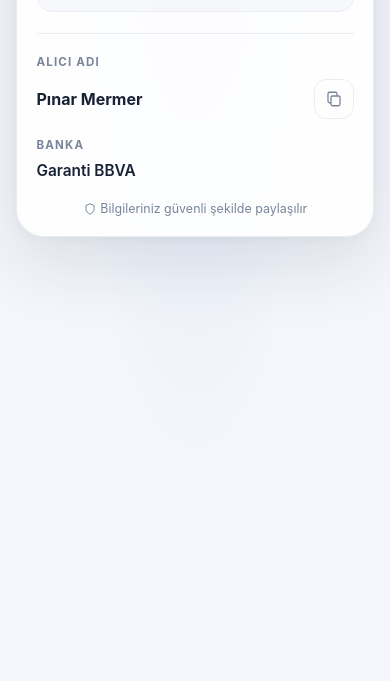
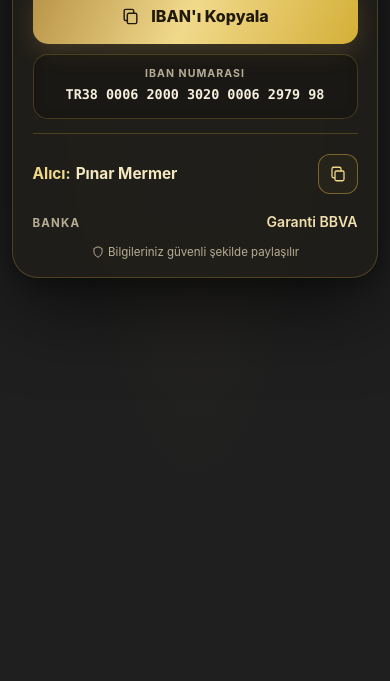
Before and after one commit to ibrahimbaspinardev/pnrguzellik, a plain HTML site: page index.html in a window 390 px wide. Shown: the part 163-844 px from the top of the page. Drawn offline with Linux system fonts and the light colour scheme.

Commit message:
PNR altın temalı hızlı ödeme sayfası ve logo
Add the PNR salon logo and luxury mobile IBAN payment design.

Co-authored-by: Copilot <223556219+Copilot@users.noreply.github.com>

```diff
--- a/index.html
+++ b/index.html
@@ -3,42 +3,28 @@
 <head>
   <meta charset="utf-8">
   <meta name="viewport" content="width=device-width, initial-scale=1, viewport-fit=cover">
-  <meta name="theme-color" content="#f3f6fa">
-  <meta name="description" content="IBAN bilgilerini kolayca görüntüleyin ve kopyalayın.">
-  <title>IBAN Kopyalama | Pınar Mermer</title>
+  <meta name="theme-color" content="#1f1f1f">
+  <meta name="description" content="PNR Güzellik Salonu IBAN ve hızlı ödeme bilgileri.">
+  <title>PNR Güzellik Salonu | Hızlı Ödeme</title>
   <style>
     :root {
-      color-scheme: light dark;
+      color-scheme: dark;
       font-family: Inter, ui-sans-serif, system-ui, -apple-system, BlinkMacSystemFont, "Segoe UI", sans-serif;
       font-synthesis: none;
       text-rendering: optimizeLegibility;
       -webkit-font-smoothing: antialiased;
       -moz-osx-font-smoothing: grayscale;
-      --page: #f3f6fa;
-      --card: rgba(255, 255, 255, .88);
-      --text: #172235;
-      --muted: #78859a;
-      --line: #e8edf4;
-      --accent: #315ee8;
-      --accent-dark: #244bc4;
-      --success: #168657;
-      --success-dark: #11734a;
-      --shadow: 0 24px 70px rgba(34, 52, 86, .12), 0 3px 12px rgba(34, 52, 86, .04);
-    }
-
-    @media (prefers-color-scheme: dark) {
-      :root {
-        --page: #0c1220;
-        --card: rgba(22, 31, 48, .94);
-        --text: #edf2fb;
-        --muted: #9aa8bd;
-        --line: #2a3548;
-        --accent: #7795ff;
-        --accent-dark: #91a8ff;
-        --success: #35b77c;
-        --success-dark: #49c98f;
-        --shadow: 0 24px 70px rgba(0, 0, 0, .34), 0 3px 12px rgba(0, 0, 0, .18);
-      }
+      --page: #1f1f1f;
+      --card: rgba(32, 30, 26, .88);
+      --text: #f6f0df;
+      --muted: #b7ad95;
+      --line: rgba(212, 175, 55, .25);
+      --gold: #d4af37;
+      --gold-light: #f1d98c;
+      --gold-dark: #b89347;
+      --success: #087c58;
+      --success-dark: #066448;
+      --shadow: 0 28px 80px rgba(0, 0, 0, .58), 0 5px 20px rgba(0, 0, 0, .3);
     }
 
     * { box-sizing: border-box; }
@@ -53,25 +39,25 @@
       min-height: 100vh;
       min-height: 100dvh;
       margin: 0;
-      padding: max(12px, env(safe-area-inset-top)) 16px max(16px, env(safe-area-inset-bottom));
+      padding: max(10px, env(safe-area-inset-top)) 12px max(12px, env(safe-area-inset-bottom));
       overflow: auto;
       color: var(--text);
       background:
-        radial-gradient(ellipse at 50% -18%, rgba(80, 119, 236, .12), transparent 55%),
+        radial-gradient(ellipse at 50% -22%, rgba(212, 175, 55, .09), transparent 58%),
         var(--page);
     }
 
     main {
-      width: min(100%, 440px);
+      width: min(100%, 410px);
       margin: 0 auto;
     }
 
     .card {
       position: relative;
       overflow: hidden;
-      padding: clamp(18px, 5vw, 28px);
-      border: 1px solid rgba(128, 148, 180, .17);
-      border-radius: 28px;
+      padding: 16px clamp(16px, 5vw, 24px) 18px;
+      border: 1px solid rgba(212, 175, 55, .25);
+      border-radius: 26px;
       background: var(--card);
       box-shadow: var(--shadow);
       -webkit-backdrop-filter: blur(18px);
@@ -81,26 +67,38 @@
     .card::before {
       position: absolute;
       inset: 0 0 auto;
-      height: 4px;
-      background: linear-gradient(90deg, #5678f4, #74a8ff);
+      height: 2px;
+      background: linear-gradient(90deg, transparent, var(--gold-dark), var(--gold-light), var(--gold-dark), transparent);
       content: "";
+    }
+
+    .brand-logo {
+      display: block;
+      width: min(148px, 40vw);
+      height: 116px;
+      margin: 0 auto 8px;
+      border-radius: 8px;
+      background: #1f1f1f;
+      object-fit: cover;
+      object-position: center;
     }
 
     .divider {
       height: 1px;
-      margin: 21px 0;
+      margin: 14px 0;
       border: 0;
       background: var(--line);
     }
 
     .detail-label {
       display: block;
-      margin-bottom: 9px;
+      margin-bottom: 6px;
       color: var(--muted);
       font-size: .72rem;
       font-weight: 750;
       letter-spacing: .1em;
       text-transform: uppercase;
+      text-align: left;
     }
 
     .recipient-row {
@@ -109,7 +107,7 @@
       align-items: center;
       justify-content: space-between;
       gap: 10px;
-      margin-bottom: 18px;
+      margin-bottom: 13px;
     }
 
     .recipient-name {
@@ -126,10 +124,10 @@
       height: 40px;
       flex: 0 0 auto;
       place-items: center;
-      border: 1px solid var(--line);
+      border: 1px solid rgba(212, 175, 55, .48);
       border-radius: 12px;
-      color: var(--muted);
-      background: transparent;
+      color: var(--gold-light);
+      background: rgba(212, 175, 55, .045);
       cursor: pointer;
       transition: color .18s ease, border-color .18s ease, background .18s ease;
       -webkit-tap-highlight-color: transparent;
@@ -137,36 +135,38 @@
 
     .icon-button:hover,
     .icon-button:focus-visible {
-      border-color: rgba(49, 94, 232, .35);
-      color: var(--accent);
-      background: rgba(49, 94, 232, .06);
+      border-color: var(--gold);
+      color: #fff1bd;
+      background: rgba(212, 175, 55, .12);
     }
 
     .icon-button:focus-visible,
     .copy-button:focus-visible {
-      outline: 3px solid rgba(80, 119, 236, .35);
+      outline: 3px solid rgba(212, 175, 55, .38);
       outline-offset: 3px;
     }
 
     .bank-name {
       margin: 0;
-      font-size: .96rem;
+      color: #f0dfaf;
+      font-size: .88rem;
       font-weight: 600;
     }
 
     .iban-box {
-      margin-top: 12px;
-      padding: 14px;
-      border: 1px solid var(--line);
+      margin-top: 10px;
+      padding: 12px 10px;
+      border: 1px solid rgba(212, 175, 55, .23);
       border-radius: 15px;
-      background: rgba(128, 148, 180, .055);
+      background: rgba(0, 0, 0, .19);
+      box-shadow: inset 0 1px 14px rgba(0, 0, 0, .15);
     }
 
     .iban-label {
       display: block;
-      margin-bottom: 7px;
+      margin-bottom: 5px;
       color: var(--muted);
-      font-size: .7rem;
+      font-size: .66rem;
       font-weight: 750;
       letter-spacing: .1em;
       text-align: center;
@@ -177,7 +177,7 @@
       display: block;
       color: var(--text);
       font-family: ui-monospace, SFMono-Regular, Menlo, Monaco, Consolas, monospace;
-      font-size: clamp(.75rem, 3.6vw, 1rem);
+      font-size: clamp(.68rem, 3.45vw, .95rem);
       font-weight: 650;
       letter-spacing: 0;
       line-height: 1.55;
@@ -188,43 +188,71 @@
     .copy-button {
       display: flex;
       width: 100%;
-      min-height: 58px;
+      min-height: 56px;
       align-items: center;
       justify-content: center;
       gap: 11px;
       margin-top: 0;
       padding: 14px 18px;
       border: 0;
-      border-radius: 16px;
-      color: #fff;
-      background: var(--accent);
-      box-shadow: 0 8px 18px rgba(49, 94, 232, .2);
+      border-radius: 15px;
+      color: #201a0b;
+      background: linear-gradient(115deg, #b89347 0%, #f1d98c 48%, #d4af37 100%);
+      box-shadow: 0 8px 22px rgba(184, 147, 71, .22), inset 0 1px rgba(255, 249, 218, .68);
       font: inherit;
       font-size: 1rem;
-      font-weight: 700;
+      font-weight: 800;
       cursor: pointer;
       transition: background .2s ease, transform .15s ease, box-shadow .2s ease;
       -webkit-tap-highlight-color: transparent;
     }
 
-    .copy-button:hover { background: var(--accent-dark); }
+    .copy-button:hover { background: linear-gradient(115deg, #c6a457 0%, #f7e5a6 48%, #dfc07a 100%); }
     .copy-button:active { transform: scale(.985); }
 
     .copy-button.is-copied {
+      color: #fff;
       background: var(--success);
-      box-shadow: 0 8px 18px rgba(22, 134, 87, .18);
+      box-shadow: 0 8px 20px rgba(8, 124, 88, .3);
     }
 
     .copy-button.is-copied:hover { background: var(--success-dark); }
 
     .footer-note {
-      margin: 21px 0 0;
+      margin: 15px 0 0;
       color: var(--muted);
-      font-size: .78rem;
+      font-size: .72rem;
       text-align: center;
     }
 
     .footer-note svg { vertical-align: -3px; }
+
+    .recipient-name {
+      display: flex;
+      min-width: 0;
+      align-items: center;
+      gap: 5px;
+      color: #f5e8c1;
+      font-size: .96rem;
+      font-weight: 650;
+      line-height: 1.4;
+      overflow-wrap: anywhere;
+    }
+
+    .recipient-prefix {
+      color: var(--gold-light);
+      font-weight: 750;
+    }
+
+    .bank-row {
+      display: flex;
+      align-items: baseline;
+      justify-content: space-between;
+      gap: 12px;
+      margin-top: 2px;
+    }
+
+    .bank-row .detail-label { margin: 0; }
 
     .sr-only {
       position: absolute;
@@ -250,7 +278,9 @@
 </head>
 <body>
   <main>
-    <article class="card" aria-label="Pınar Mermer IBAN bilgileri">
+    <article class="card" aria-label="PNR Güzellik Salonu IBAN ve hızlı ödeme bilgileri">
+      <img class="brand-logo" src="logo.png" alt="PNR Güzellik Salonu">
+
       <button class="copy-button" id="copy-iban" type="button">
         <svg width="19" height="19" viewBox="0 0 24 24" fill="none" aria-hidden="true">
           <rect x="8" y="8" width="12" height="13" rx="2" stroke="currentColor" stroke-width="1.8"/>
@@ -266,11 +296,10 @@
 
       <hr class="divider">
 
-      <section aria-label="Hesap bilgileri">
-        <span class="detail-label">Alıcı adı</span>
+      <section aria-label="PNR Güzellik Salonu hesap bilgileri">
         <div class="recipient-row">
-          <span class="recipient-name" id="recipient-name">Pınar Mermer</span>
-          <button class="icon-button" id="copy-name" type="button" aria-label="Pınar Mermer adını kopyala" title="Adı kopyala">
+          <p class="recipient-name" id="recipient-name"><span class="recipient-prefix">Alıcı:</span> Pınar Mermer</p>
+          <button class="icon-button" id="copy-name" type="button" aria-label="Pınar Mermer adını kopyala" title="Alıcı adını kopyala">
             <svg width="18" height="18" viewBox="0 0 24 24" fill="none" aria-hidden="true">
               <rect x="8" y="8" width="12" height="13" rx="2" stroke="currentColor" stroke-width="1.7"/>
               <path d="M16 8V5a2 2 0 0 0-2-2H6a2 2 0 0 0-2 2v10a2 2 0 0 0 2 2h2" stroke="currentColor" stroke-width="1.7"/>
@@ -278,8 +307,10 @@
           </button>
         </div>
 
-        <span class="detail-label">Banka</span>
-        <p class="bank-name">Garanti BBVA</p>
+        <div class="bank-row">
+          <span class="detail-label">Banka</span>
+          <p class="bank-name">Garanti BBVA</p>
+        </div>
       </section>
 
       <p class="footer-note">
```
Also changed, not shown: logo.png (added).
